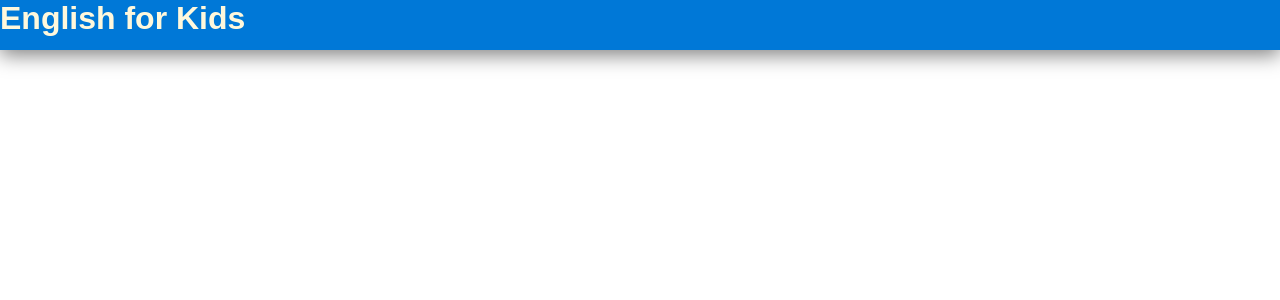
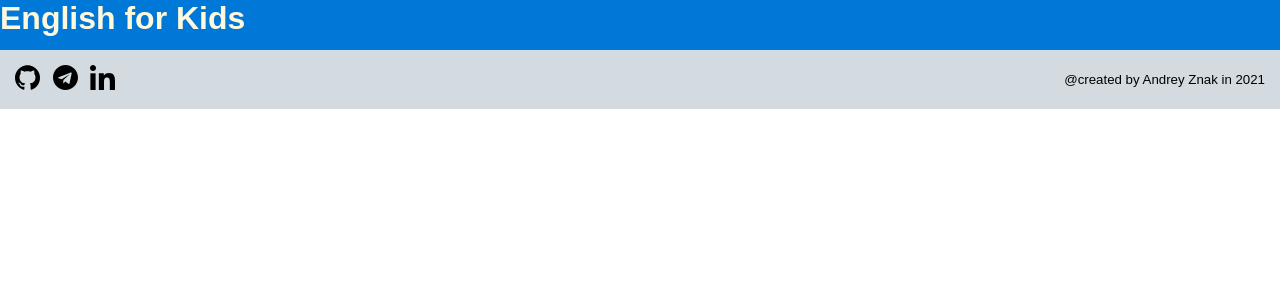
Before and after one commit to znakay/english-for-kids-react, a React (Create React App) app in the folder client/: page / in a window 1280 px wide. Shown: the top 300 px of the page. Built offline with nearby package versions, Linux system fonts and the light colour scheme.

Commit message:
feat: add footer

```diff
--- a/client/src/App.tsx
+++ b/client/src/App.tsx
@@ -1,10 +1,12 @@
 import './App.scss';
 import Header from './components/Header';
+import Footer from './components/Footer';
 
 const App: React.FC = () => {
   return (
     <div className="App">
       <Header />
+      <Footer />
     </div>
   );
 }
--- /dev/null
+++ b/client/src/components/Footer/index.scss
@@ -0,0 +1,41 @@
+.footer {
+    padding: 15px 0;
+    background-color: #d3dbe0;
+    color: #000;
+}
+
+.footer-wrapper {
+    display: flex;
+    align-items: center;
+    justify-content: space-between;
+}
+
+.social-networks-list {
+    margin: 0;
+    padding: 0;
+    display: flex;
+    max-width: 100px;
+    width: 100%;
+    align-items: center;
+    justify-content: space-between;
+    list-style-type: none;
+}
+
+.social-networks-item {
+    width: 25px;
+    height: 25px;
+
+    img {
+        width: 25px;
+        height: 25px;
+        transform: none;
+
+        &:hover {
+            transform: scale(1.1);
+        }
+    }
+}
+
+.created-by {
+    font-weight: 400;
+}
--- /dev/null
+++ b/client/src/components/Footer/index.tsx
@@ -0,0 +1,34 @@
+import './index.scss';
+import Github from '../../assets/icons/github.svg';
+import Telegram from '../../assets/icons/telegram.svg';
+import Linkedin from '../../assets/icons/linkedin.svg';
+
+const Footer: React.FC = () => (
+  <div className="footer">
+    <div className="wrapper footer-wrapper">
+      <ul className="social-networks-list">
+        <li>
+          <a href="https://github.com/znakay" className="social-networks-item">
+            <img src={Github} alt="github" />
+          </a>
+        </li>
+        <li>
+          <a href="/" className="social-networks-item">
+            <img src={Telegram} alt="telegram" />
+          </a>
+        </li>
+        <li>
+          <a
+            href="https://www.linkedin.com/feed/"
+            className="social-networks-item"
+          >
+            <img src={Linkedin} alt="linkedin" />
+          </a>
+        </li>
+      </ul>
+      <h5 className="created-by">@created by Andrey Znak in 2021</h5>
+    </div>
+  </div>
+);
+
+export default Footer;
```
